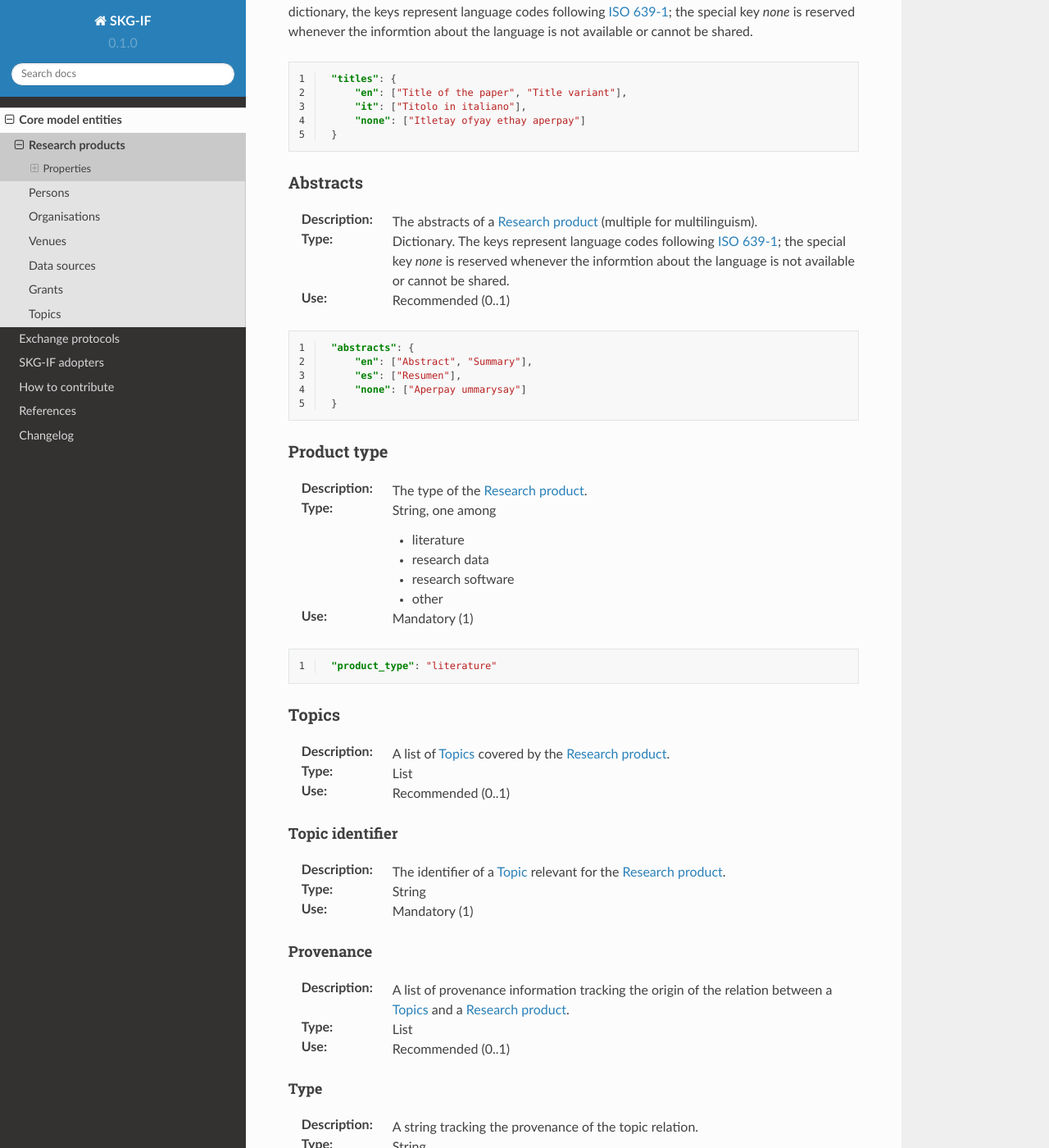
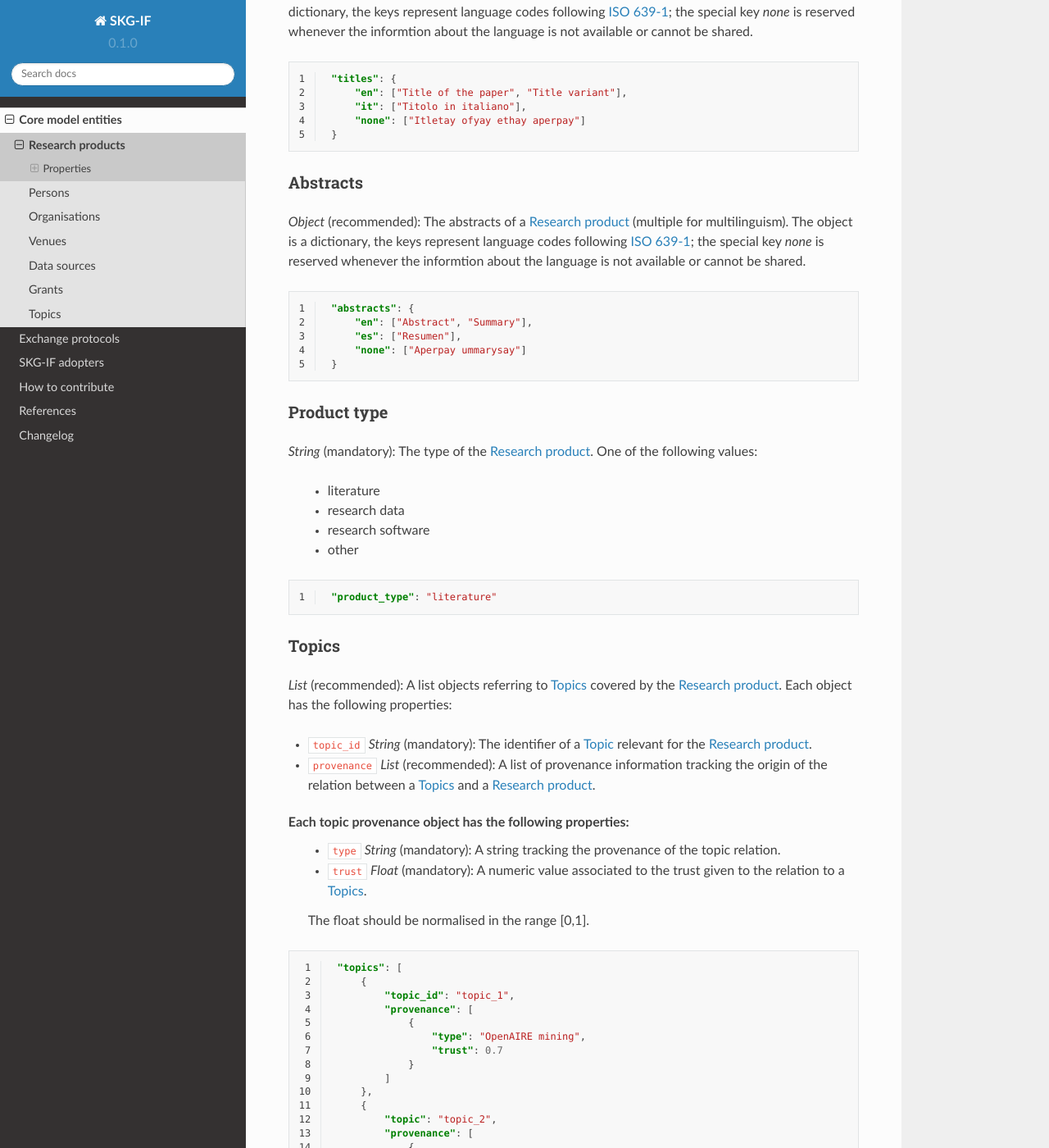
Before and after one commit to andremann/SKG-IF, a Sphinx documentation site: the page built from docs/source/products.rst, in a window 1280 px wide and 1400 px high, scrolled down 1422 px. Shown: the whole window at 82% size. Built offline with Sphinx 7.4.7 and the Read the Docs theme 2.0.0, drawn with Linux system fonts in a browser that asks for light colours; pages that are not in the unit, such as notebooks, are missing from menus; some of the changed text lies outside the part shown.

Commit message:
trying new information layout

```diff
--- a/docs/source/products.rst
+++ b/docs/source/products.rst
@@ -18,7 +18,7 @@ Properties
 This section describes the metadata fields for the :ref:`Research product`.
 
 
-1 Local identifier
+Local identifier
 ----
 *String* (mandatory): Unique code identifiying the :ref:`Research product <Research product>` in the SKG (if any, otherwise "stateless identifier")
 
@@ -63,9 +63,8 @@ The object is a dictionary, the keys represent language codes following `ISO 639
 
 Abstracts
 --------
-:Description: The abstracts of a :ref:`Research product <Research product>` (multiple for multilinguism).
-:Type: Dictionary. The keys represent language codes following `ISO 639-1 <https://en.wikipedia.org/wiki/List_of_ISO_639-1_codes>`_; the special key `none` is reserved whenever the informtion about the language is not available or cannot be shared.
-:Use: Recommended (0..1)
+*Object* (recommended): The abstracts of a :ref:`Research product <Research product>` (multiple for multilinguism).
+The object is a dictionary, the keys represent language codes following `ISO 639-1 <https://en.wikipedia.org/wiki/List_of_ISO_639-1_codes>`_; the special key `none` is reserved whenever the informtion about the language is not available or cannot be shared.
 
 .. code-block:: json
    :linenos:
@@ -79,15 +78,12 @@ Abstracts
 
 Product type
 -----
-:Description: The type of the :ref:`Research product <Research product>`.
-:Type: String, one among
+*String* (mandatory): The type of the :ref:`Research product <Research product>`. One of the following values:
 
     * literature
     * research data
     * research software
     * other
-
-:Use: Mandatory (1)
 
 .. code-block:: json
    :linenos:
@@ -97,40 +93,21 @@ Product type
 
 Topics
 --------------------
-:Description: A list of :ref:`Topic` covered by the :ref:`Research product <Research product>`.
-:Type: List
-:Use: Recommended (0..1)
+*List* (recommended): A list objects referring to :ref:`Topic` covered by the :ref:`Research product <Research product>`. Each object has the following properties:
 
-Topic identifier
-^^^^^^^^^
-:Description: The identifier of a :ref:`Topic <Topic>` relevant for the :ref:`Research product <Research product>`.
-:Type: String
-:Use: Mandatory (1)
-
-Provenance
-^^^^^^^^^
-:Description: A list of provenance information tracking the origin of the relation between a :ref:`Topic` and a :ref:`Research product <Research product>`.
-:Type: List
-:Use: Recommended (0..1)
-
-Type
-""""""""""""
-:Description: A string tracking the provenance of the topic relation.
-:Type: String
-:Use: Mandatory (1)
-
-Trust
-""""""""""""
-:Description: A numeric value associated to the trust given to the relation to a :ref:`Topic`
-:Type: Number
-:Use: Mandatory (1)
+* ``topic_id`` *String* (mandatory): The identifier of a :ref:`Topic <Topic>` relevant for the :ref:`Research product <Research product>`.
+* ``provenance`` *List* (recommended): A list of provenance information tracking the origin of the relation between a :ref:`Topic` and a :ref:`Research product <Research product>`.
+Each topic provenance object has the following properties:
+    * ``type`` *String* (mandatory): A string tracking the provenance of the topic relation.
+    * ``trust`` *Float* (mandatory): A numeric value associated to the trust given to the relation to a :ref:`Topic`.
+    The float should be normalised in the range [0,1].
 
 .. code-block:: json
    :linenos:
 
     "topics": [
         {
-            "topic": "topic_1",
+            "topic_id": "topic_1",
             "provenance": [
                 {
                     "type": "OpenAIRE mining",
```
Also changed, not shown: other parts of docs/source/products.rst (+2 -2 lines).
